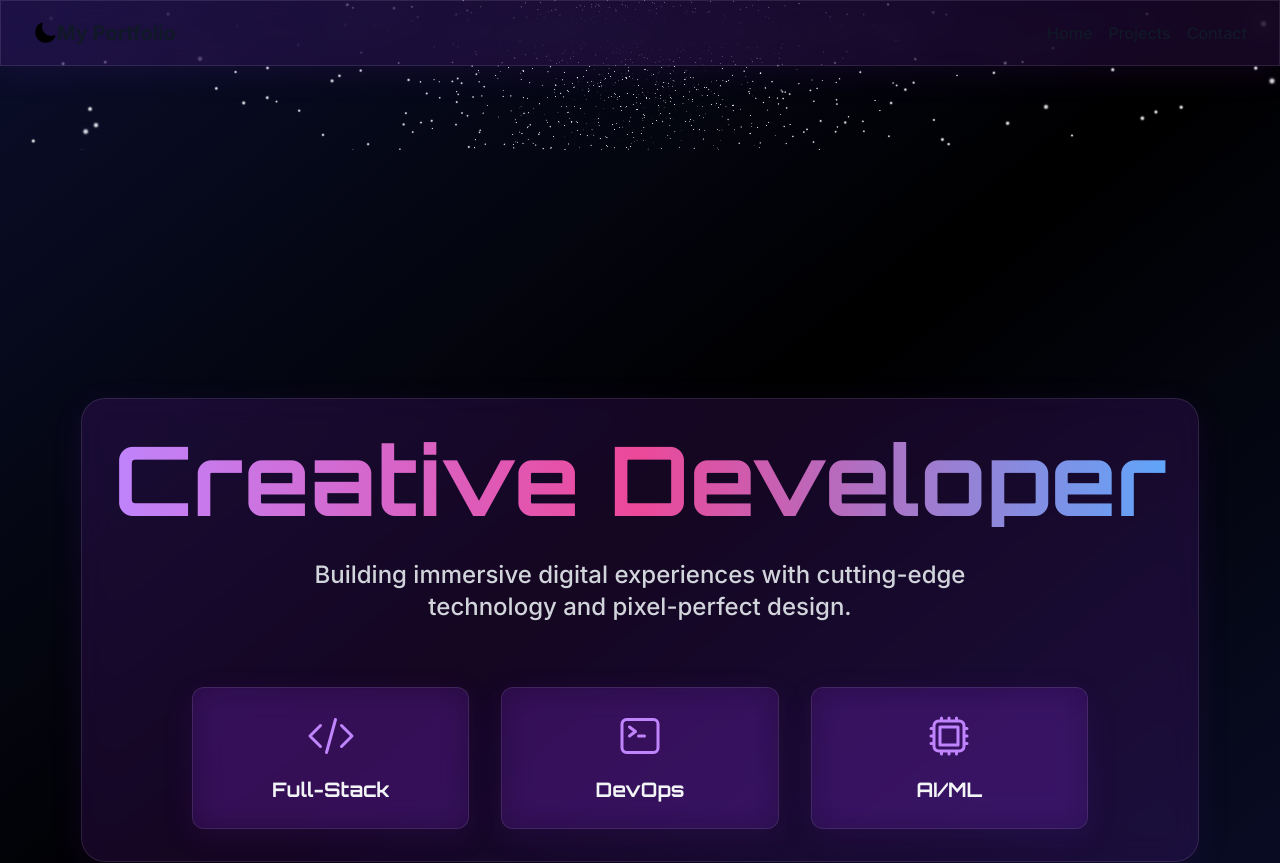
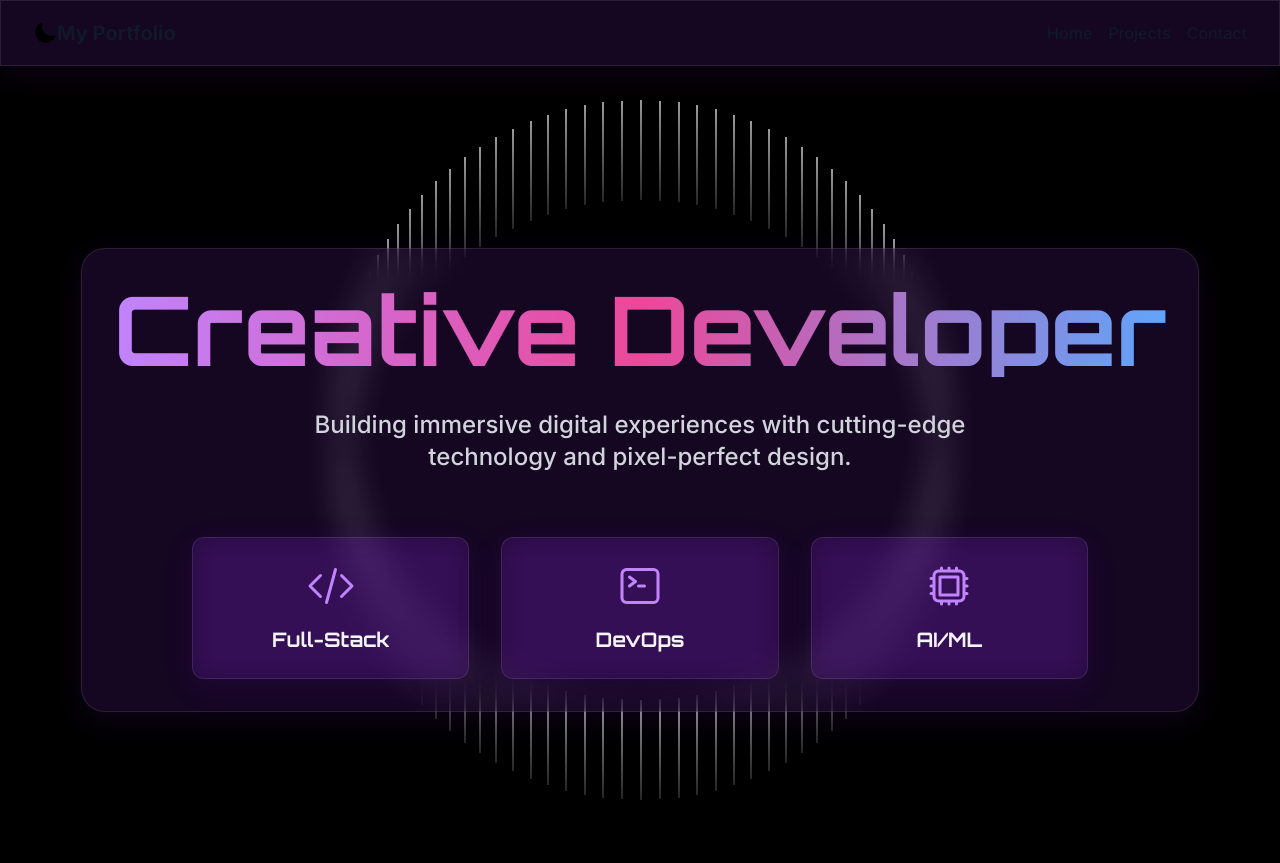
Before and after one commit to mautry1/portfolio, a React (Create React App) app in the folder portfolio-frontend/: page / in a window 1280 px wide. Shown: the top 863 px of the page. Built offline with nearby package versions, Linux system fonts and the light colour scheme.

Commit message:
Adjusted styling

```diff
--- a/portfolio-frontend/src/components/Scene.tsx
+++ b/portfolio-frontend/src/components/Scene.tsx
@@ -1,19 +1,65 @@
-import { Canvas } from '@react-three/fiber';
-import { Stars, OrbitControls } from '@react-three/drei';
+import { useEffect, useRef } from 'react';
 
-const Scene = () => (
-  <Canvas className="fixed top-0 left-0 w-full h-full -z-10">
-    <ambientLight intensity={0.5} />
-    <Stars
-      radius={100}
-      depth={50}
-      count={5000}
-      factor={4}
-      saturation={0}
-      fade
-    />
-    <OrbitControls enableZoom={false} />
-  </Canvas>
-);
+// Define the structure of each needle object
+interface Needle {
+  element: HTMLDivElement;
+  baseX: number;
+  baseY: number;
+}
+
+const Scene = () => {
+  // Type the ref for the container div
+  const needleContainerRef = useRef<HTMLDivElement>(null);
+  // Type the ref for the array of needles
+  const needlesRef = useRef<Needle[]>([]);
+
+  useEffect(() => {
+    const numNeedles = 100;
+    const angleIncrement = (2 * Math.PI) / numNeedles;
+    const radius = 300;
+    const centerX = window.innerWidth / 2;
+    const centerY = window.innerHeight / 2;
+
+    // Create and position needles
+    for (let i = 0; i < numNeedles; i++) {
+      const angle = i * angleIncrement;
+      const baseX = centerX + radius * Math.cos(angle);
+      const baseY = centerY + radius * Math.sin(angle);
+      const needle = document.createElement('div');
+      needle.className = 'needle';
+      needle.style.left = `${baseX}px`;
+      needle.style.top = `${baseY}px`;
+      // Null check before appending
+      if (needleContainerRef.current) {
+        needleContainerRef.current.appendChild(needle);
+      }
+      needlesRef.current.push({ element: needle, baseX, baseY });
+    }
+
+    // Handle mouse movement with typed event
+    const handleMouseMove = (e: MouseEvent) => {
+      const cursorX = e.clientX;
+      const cursorY = e.clientY;
+      needlesRef.current.forEach(({ element, baseX, baseY }) => {
+        const dx = cursorX - baseX;
+        const dy = cursorY - baseY;
+        const angle = Math.atan2(dy, dx);
+        element.style.transform = `rotate(${angle}rad)`;
+      });
+    };
+
+    // Add event listener
+    window.addEventListener('mousemove', handleMouseMove);
+
+    // Cleanup function
+    return () => {
+      window.removeEventListener('mousemove', handleMouseMove);
+      needlesRef.current.forEach(({ element }) => element.remove());
+      needlesRef.current = []; // Reset the array
+    };
+  }, []); // Empty dependency array since this runs once on mount
+
+  return <div ref={needleContainerRef} className="needle-background"></div>;
+};
 
 export default Scene;
--- a/portfolio-frontend/src/index.css
+++ b/portfolio-frontend/src/index.css
@@ -9,8 +9,10 @@
 }
 
 body {
-  @apply bg-gradient-to-br from-galaxy-blue via-black to-galaxy-blue min-h-screen;
+  @apply bg-black min-h-screen; /* Updated to solid black */
   font-family: 'Inter', sans-serif;
+  overflow-x: hidden;
+  position: relative;
 }
 
 h1, h2, h3 {
@@ -37,3 +39,23 @@ h1, h2, h3 {
 .hover-shine:hover::after {
   transform: translateX(100%);
 }
+
+/* Needle Background Styles */
+.needle-background {
+  position: fixed;
+  top: 0;
+  left: 0;
+  width: 100vw;
+  height: 100vh;
+  background: black;
+  z-index: -1;
+  pointer-events: none; /* Allows clicks to pass through */
+}
+
+.needle {
+  position: absolute;
+  width: 2px;
+  height: 100px;
+  background: linear-gradient(to top, rgba(192, 192, 192, 0.2), rgba(192, 192, 192, 0.8));
+  transform-origin: bottom center;
+}
--- a/portfolio-frontend/src/pages/Contact.tsx
+++ b/portfolio-frontend/src/pages/Contact.tsx
@@ -1,9 +1,11 @@
 import { motion } from 'framer-motion';
 import { EnvelopeIcon, GlobeAltIcon, PhoneIcon } from '@heroicons/react/24/outline';
+import Scene from "../components/Scene";
 
 const Contact = () => {
   return (
     <div className="relative min-h-screen flex items-center justify-center">
+      <Scene /> {/* Needle background */}
       <motion.div
         initial={{ opacity: 0, scale: 0.95 }}
         animate={{ opacity: 1, scale: 1 }}
@@ -50,8 +52,8 @@ const Contact = () => {
 
           <div className="space-y-6">
             {[
-              { icon: EnvelopeIcon, text: 'hello@example.com' },
-              { icon: PhoneIcon, text: '+1 (555) 123-4567' },
+              { icon: EnvelopeIcon, text: 'micahautry2@gmail.com' },
+              { icon: PhoneIcon, text: '+1 (801) 657-9153' },
               { icon: GlobeAltIcon, text: 'portfolio-site.com' },
             ].map((item, index) => (
               <motion.div
--- a/portfolio-frontend/src/pages/Home.tsx
+++ b/portfolio-frontend/src/pages/Home.tsx
@@ -1,9 +1,11 @@
 import { motion } from 'framer-motion';
 import { CodeBracketIcon, CommandLineIcon, CpuChipIcon } from '@heroicons/react/24/outline';
+import Scene from "../components/Scene";
 
 const Home = () => {
   return (
     <div className="relative min-h-screen flex items-center justify-center">
+      <Scene /> {/* Needle background */}
       <div className="max-w-7xl mx-auto px-4 sm:px-6 lg:px-8">
         <motion.div
           initial={{ opacity: 0, y: 20 }}
--- a/portfolio-frontend/src/pages/Projects.tsx
+++ b/portfolio-frontend/src/pages/Projects.tsx
@@ -2,7 +2,6 @@ import { useState, useEffect } from "react";
 import { fetchProjects } from "../api";
 import ProjectCard from "../components/ProjectCard";
 import Scene from "../components/Scene";
-
 
 interface Project {
   _id: string;
@@ -64,31 +63,12 @@ const Projects = () => {
   }
 
   return (
-    <div className="grid grid-cols-1 md:grid-cols-2 lg:grid-cols-3 gap-6 p-8">
-      {projects.map((project) => (
-        <ProjectCard
-          key={project._id}
-          project={{
-            name: project.title,
-            description: project.description,
-            html_url: project.githubLink,
-            techStack: project.techStack,
-            liveDemoLink: project.liveDemoLink
-          }}
-        />
-      ))}
-    </div>
-  );
-
-  return (
     <div className="min-h-screen relative">
-      <Scene />
-
+      <Scene /> {/* Needle background */}
       <div className="relative max-w-7xl mx-auto px-4 py-20">
         <h1 className="text-5xl font-bold text-center mb-20 bg-gradient-to-r from-purple-400 to-pink-600 bg-clip-text text-transparent">
           My Projects
         </h1>
-
         <div className="grid grid-cols-1 md:grid-cols-2 lg:grid-cols-3 gap-8">
           {projects.map((project) => (
             <ProjectCard
```
